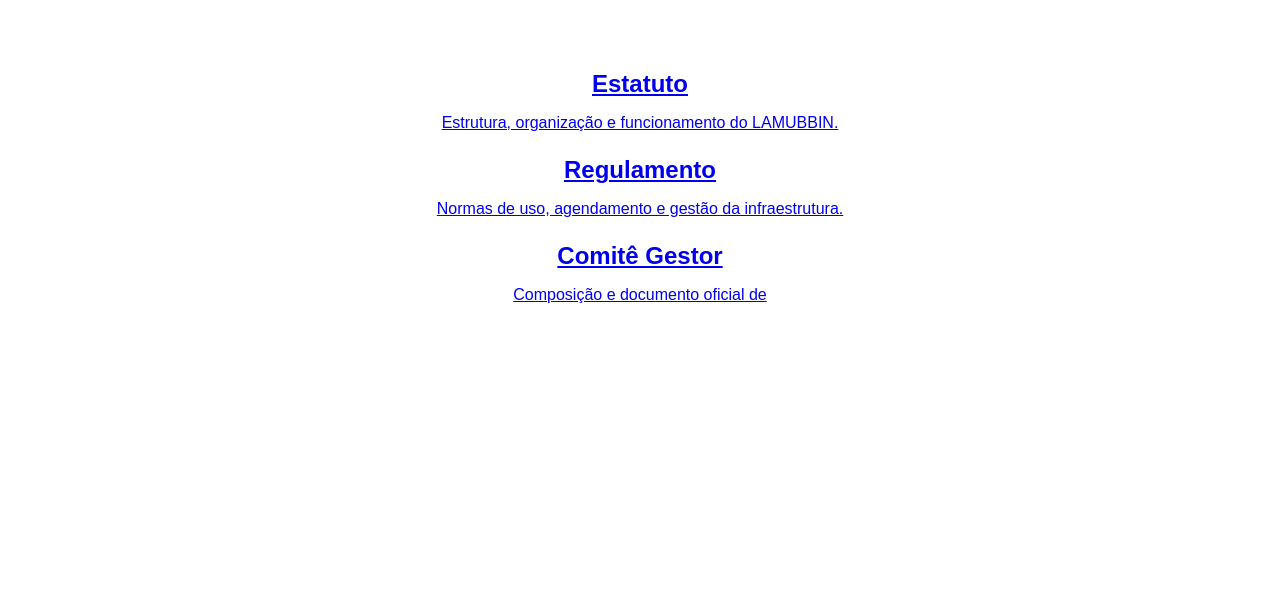
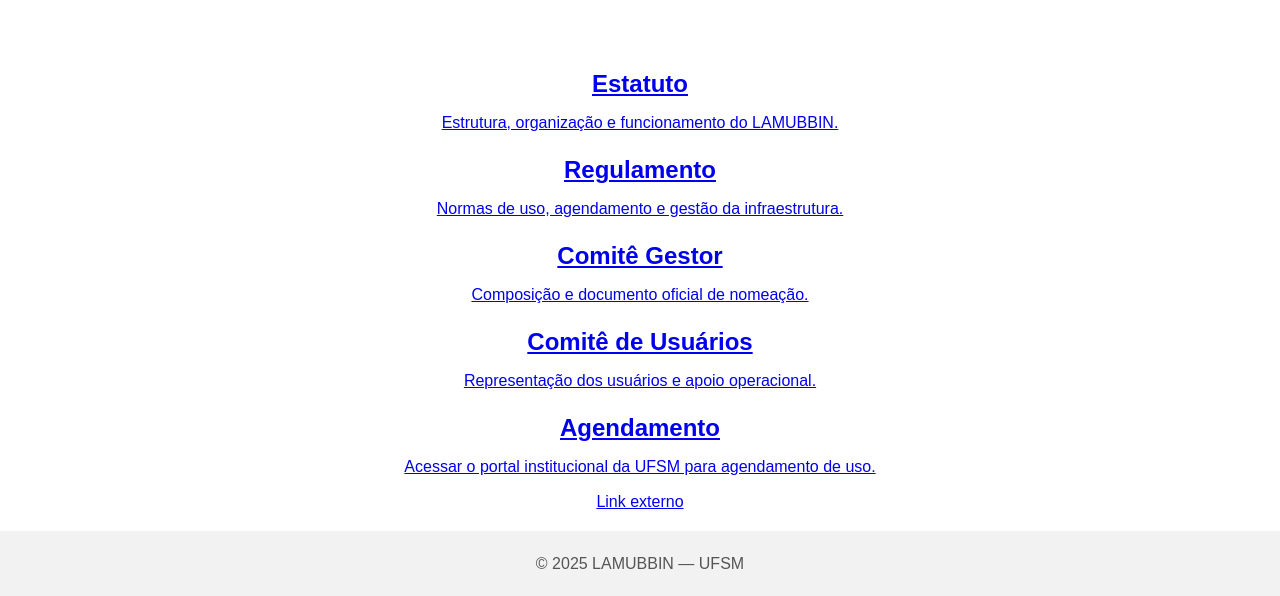
Before and after one commit to lamubbim/lamubbim, a plain HTML site: page index.html in a window 1280 px wide. Shown: the part 558-1154 px from the top of the page. Before the commit the page ends 865 px from the top, so only its background shows below. Drawn offline with Linux system fonts and the light colour scheme.

Commit message:
Update committee descriptions and add external link

```diff
--- a/index.html
+++ b/index.html
@@ -51,4 +51,44 @@
     <a class="card" href="comite-gestor.html" style="display:block; text-align:center;">
       <h2 style="margin:0 0 6px;">Comitê Gestor</h2>
       <p class="muted" style="margin:0;">
-        Composição e documento oficial de
+        Composição e documento oficial de nomeação.
+      </p>
+    </a>
+
+    <a class="card" href="comite-usuarios.html" style="display:block; text-align:center;">
+      <h2 style="margin:0 0 6px;">Comitê de Usuários</h2>
+      <p class="muted" style="margin:0;">
+        Representação dos usuários e apoio operacional.
+      </p>
+    </a>
+
+    <a class="card"
+       href="https://portal.ufsm.br/agendamento/index.html"
+       target="_blank"
+       rel="noopener"
+       style="display:block; text-align:center;">
+      <h2 style="margin:0 0 6px;">Agendamento</h2>
+      <p class="muted" style="margin:0;">
+        Acessar o portal institucional da UFSM para agendamento de uso.
+      </p>
+      <p class="muted" style="margin-top:10px;">
+        <span class="pill">Link externo</span>
+      </p>
+    </a>
+
+  </div>
+
+</main>
+
+<footer class="footer">
+  <div class="container" style="text-align:center;">
+    © <span id="y"></span> LAMUBBIN — UFSM
+  </div>
+</footer>
+
+<script>
+  document.getElementById("y").textContent = new Date().getFullYear();
+</script>
+
+</body>
+</html>
```
